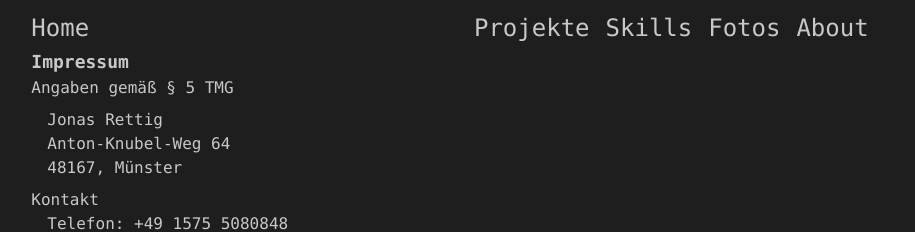
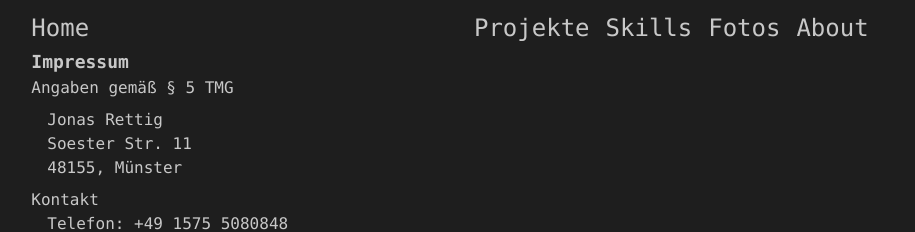
Before and after one commit to JonasRettig/jrettig.dev, a Next.js app: page /impressum in a window 1280 px wide. Shown: the top 232 px of the page, without its empty margins (182-1097 px from the left). Built offline with nearby package versions, Linux system fonts and the light colour scheme.

Commit message:
updated address

```diff
--- a/src/app/datenschutzerklaerung/page.tsx
+++ b/src/app/datenschutzerklaerung/page.tsx
@@ -78,8 +78,8 @@ export default function Datenschutzerklaerung() {
                     <p className="ml-4">Die verantwortliche Stelle f&uuml;r die Datenverarbeitung auf
                     dieser Website ist:</p>
                         <p className="ml-6">Jonas Rettig<br />
-                        Anton-Knubel-Weg 64<br />
-                        48167 M&uuml;nster</p>
+                        Soester Str. 11<br />
+                        48155 M&uuml;nster</p>
                         <p className="ml-6">Telefon: +49 15755080848<br />
                             E-Mail: jonas@jrettig.dev</p>
                     <p className="ml-4">Verantwortliche Stelle ist die nat&uuml;rliche oder juristische Person, die allein oder gemeinsam mit anderen
--- a/src/app/impressum/page.tsx
+++ b/src/app/impressum/page.tsx
@@ -11,8 +11,8 @@ export default function Impressum() {
                 <div className="flex flex-col">
                     <div className="my-2 ml-4">
                         <p>Jonas Rettig<br />
-                        Anton-Knubel-Weg 64<br />
-                        48167, M&uuml;nster</p>
+                        Soester Str. 11<br />
+                        48155, M&uuml;nster</p>
                     </div>
                     <div className="mb-2">
                         <h2>Kontakt</h2>
```
